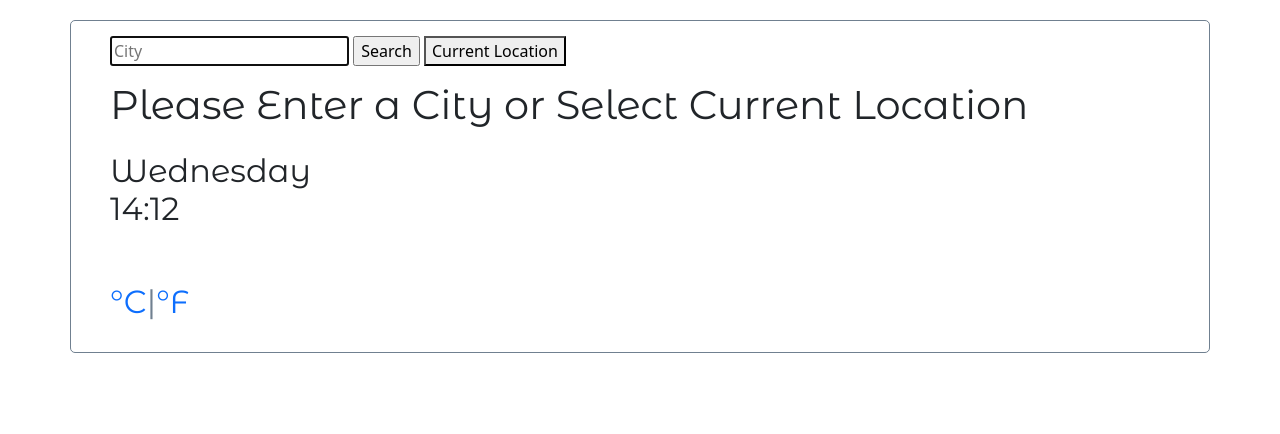
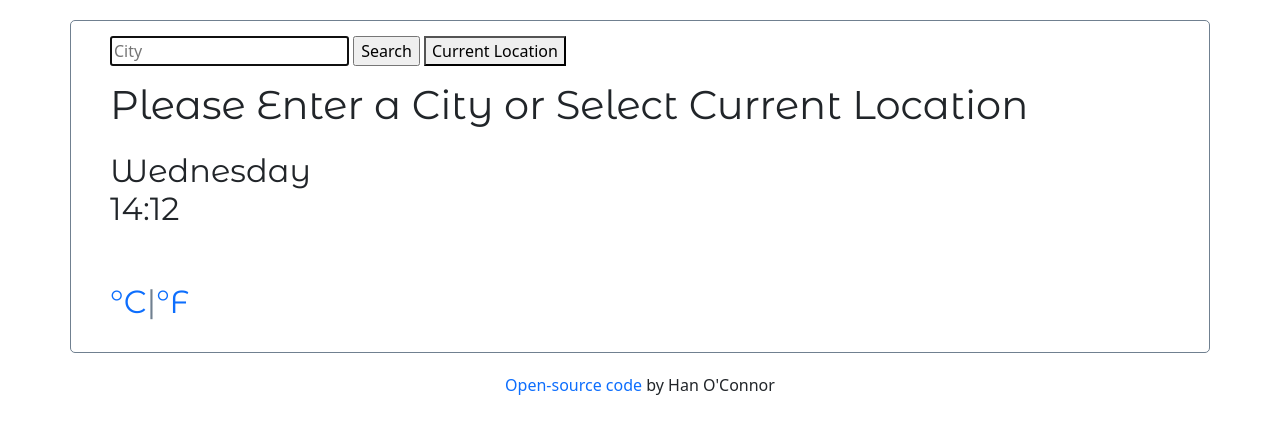
Before and after one commit to hanoconnor/shecodes-weather-app, a plain HTML site: page index.html in a window 1280 px wide. Drawn offline with nearby package versions, Linux system fonts and the light colour scheme.

Commit message:
Open-source link added
Open-source link added to index.html

```diff
--- a/index.html
+++ b/index.html
@@ -11,9 +11,12 @@
       crossorigin="anonymous"
     />
     <link rel="stylesheet" href="src/style.css" />
-    <link rel="preconnect" href="https://fonts.googleapis.com">
-    <link rel="preconnect" href="https://fonts.gstatic.com" crossorigin>
-    <link href="https://fonts.googleapis.com/css2?family=Montserrat+Alternates:wght@300;400;700&display=swap" rel="stylesheet">
+    <link rel="preconnect" href="https://fonts.googleapis.com" />
+    <link rel="preconnect" href="https://fonts.gstatic.com" crossorigin />
+    <link
+      href="https://fonts.googleapis.com/css2?family=Montserrat+Alternates:wght@300;400;700&display=swap"
+      rel="stylesheet"
+    />
     <script
       src="https://kit.fontawesome.com/73dba47a23.js"
       crossorigin="anonymous"
@@ -25,19 +28,25 @@
     <div class="container">
       <div class="row">
         <div class="col-6">
-            <form id="city-search">
-                <input type="text" autocomplete="off" autofocus="on" placeholder="City" id="city-input"/>
-                <input type="submit" value="Search"/>
-                <button id="current-location-button">Current Location</button>
-            </form>
-
+          <form id="city-search">
+            <input
+              type="text"
+              autocomplete="off"
+              autofocus="on"
+              placeholder="City"
+              id="city-input"
+            />
+            <input type="submit" value="Search" />
+            <button id="current-location-button">Current Location</button>
+          </form>
         </div>
-
       </div>
 
       <div class="row">
         <div class="col">
-          <h1 class="text" id="location-header">Please Enter a City or Select Current Location</h1>
+          <h1 class="text" id="location-header">
+            Please Enter a City or Select Current Location
+          </h1>
         </div>
       </div>
 
@@ -52,7 +61,17 @@
 
       <div class="row">
         <div class="col-sm-3">
-          <h2 class="text"><span id="daily-temp"></span><span class="temp-units"><a href="" class="temp-unit" id="celsius-link">°C</a>|<a href="" class="temp-unit" id="fahrenheit-link">°F</a></span></h2>
+          <h2 class="text">
+            <span id="daily-temp"></span
+            ><span class="temp-units"
+              ><a href="" class="temp-unit" id="celsius-link">°C</a>|<a
+                href=""
+                class="temp-unit"
+                id="fahrenheit-link"
+                >°F</a
+              ></span
+            >
+          </h2>
         </div>
 
         <div class="col-sm-6 weather-stats">
@@ -60,9 +79,17 @@
           <h3 class="text"><span id="wind-speed"></span></h3>
         </div>
       </div>
-
-        </div>
-      </div>
+    </div>
+    <div class="open-source-footer">
+      <p>
+        <a
+          href="https://github.com/hanoconnor/shecodes-weather-app"
+          target="_blank"
+          class="footer-link"
+          >Open-source code</a
+        >
+        by Han O'Connor
+      </p>
     </div>
     <script src="app.js"></script>
   </body>
--- a/src/style.css
+++ b/src/style.css
@@ -37,6 +37,9 @@ a {
   color: slategray;
 }
 
+.open-source-footer {
+  text-align: center;
+}
 /* .card {
   text-align: center;
   margin: 20px auto;
```
